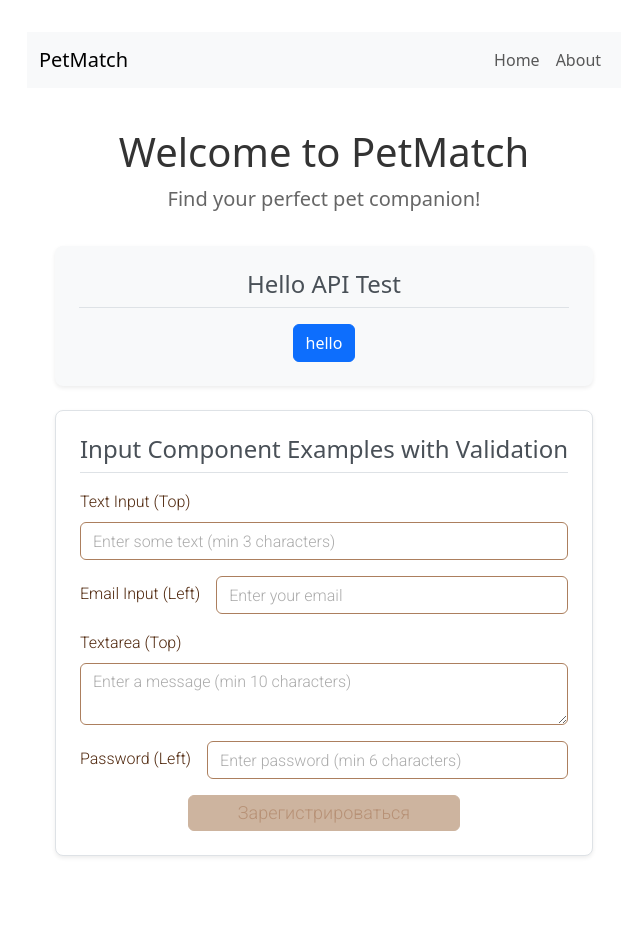
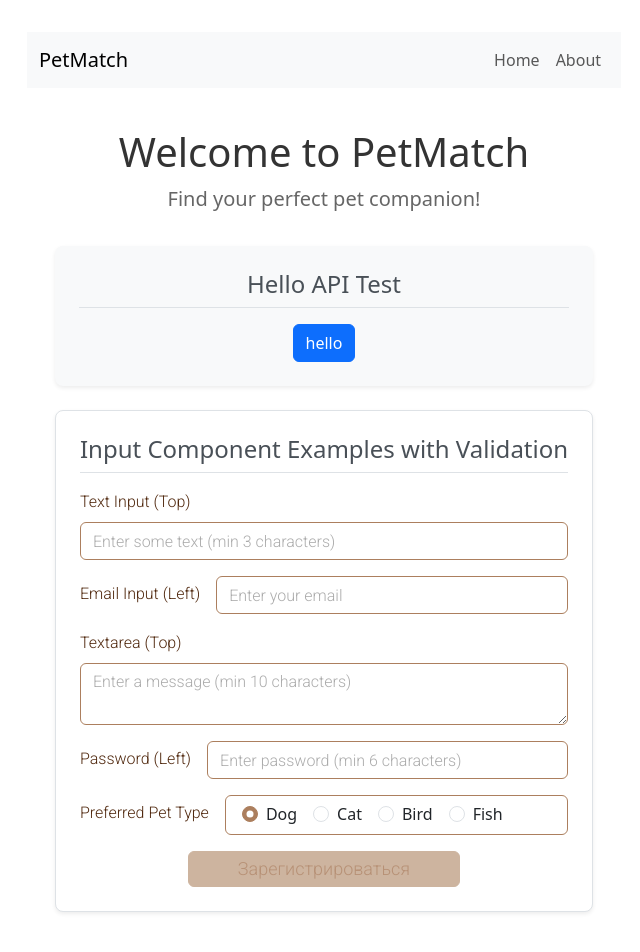
Before and after one commit to PetMatchNSU/PetMatch-frontend, a React (Vite) app: page / in a window 1280 px wide. Shown: the top 952 px of the page, without its empty margins (316-956 px from the left). Before the commit the page ends 928 px from the top, so only its background shows below. Built offline with nearby package versions, Linux system fonts and the light colour scheme.

Commit message:
[15480]-radioButtons

```diff
--- a/src/components/Input.module.css
+++ b/src/components/Input.module.css
@@ -2,8 +2,8 @@
   display: block;
   width: 100%;
   padding: 0.375rem 0.75rem;
-  font-size: 1rem;
-  font-weight: 400;
+  font-size: 16px;
+  font-weight: 300;
   line-height: 1.5;
   color: #212529;
   background-color: #fff;
--- /dev/null
+++ b/src/components/RadioButton.module.css
@@ -0,0 +1,73 @@
+.radioButtonWrapper {
+  margin-bottom: 1rem;
+}
+
+.radioButtonWrapperHorizontal {
+  display: flex;
+  align-items: flex-start;
+}
+
+.radioButtonLabel {
+  display: inline-block;
+  margin-bottom: 0.5rem;
+  font-family: 'Roboto', sans-serif;
+  font-weight: 300;
+  font-size: 16px;
+  color: #50280E;
+  text-align: left;
+  width: 100%;
+}
+
+.radioButtonLabelLeft {
+  margin-right: 1rem;
+  margin-bottom: 0;
+  padding-top: 0.375rem;
+  min-width: 100px;
+  text-align: right;
+  width: max-content;
+  font-family: 'Roboto', sans-serif;
+  font-weight: 300;
+  font-size: 16px;
+  color: #50280E;
+}
+
+.radioButtonContainer {
+  border: 1px solid #AC7F5E;
+  border-radius: 6px;
+  padding: 0.375rem 1rem;
+  flex: 1;
+  min-height: 36px;
+  display: flex;
+  align-items: center;
+  flex-wrap: wrap;
+}
+
+.radioButtonOption {
+  margin-right: 1rem;
+  margin-bottom: 0;
+}
+
+.radioButtonOption:last-child {
+  margin-right: 0;
+}
+
+/* Override Bootstrap default styles for radio buttons with higher specificity */
+.radioButtonContainer :global(input[type="radio"]:checked) {
+  background-color: #AC7F5E;
+  border-color: #AC7F5E;
+}
+
+.radioButtonContainer :global(input[type="radio"]:focus) {
+  box-shadow: 0 0 0 0.25rem rgba(80, 40, 14, 0.25);
+  border-color: #AC7F5E;
+}
+
+.radioButtonContainer :global(.form-check-label) {
+  color: inherit;
+}
+
+.selectedValue {
+  margin-top: 0.5rem;
+  font-size: 0.875rem;
+  color: #6c757d;
+}
--- /dev/null
+++ b/src/components/RadioButton.tsx
@@ -0,0 +1,64 @@
+import React from 'react';
+import { Form } from 'react-bootstrap';
+import type { FormCheckProps } from 'react-bootstrap/esm/FormCheck';
+import styles from './RadioButton.module.css';
+
+interface RadioButtonOption {
+  value: string;
+  label: string;
+}
+
+type LabelPosition = 'top' | 'left';
+
+interface RadioButtonProps {
+  name: string;
+  options: RadioButtonOption[];
+  selectedValue?: string;
+  onChange?: (value: string) => void;
+  label?: string;
+  labelPosition?: LabelPosition;
+  inline?: boolean;
+  disabled?: boolean;
+}
+
+const RadioButton: React.FC<RadioButtonProps> = ({
+  name,
+  options,
+  selectedValue,
+  onChange,
+  label,
+  labelPosition = 'top',
+  inline = false,
+  disabled = false,
+}) => {
+  const isHorizontal = labelPosition === 'left';
+
+  return (
+    <div className={`${styles.radioButtonWrapper} ${isHorizontal ? styles.radioButtonWrapperHorizontal : ''}`}>
+      {label && (
+        <div className={`${styles.radioButtonLabel} ${isHorizontal ? styles.radioButtonLabelLeft : ''}`}>
+          {label}
+        </div>
+      )}
+      <div className={styles.radioButtonContainer}>
+        {options.map((option) => (
+          <Form.Check
+            key={option.value}
+            type="radio"
+            id={`${name}-${option.value}`}
+            name={name}
+            label={option.label}
+            value={option.value}
+            checked={selectedValue === option.value}
+            onChange={(e) => onChange?.(e.target.value)}
+            inline={inline}
+            disabled={disabled}
+          />
+        ))}
+      </div>
+    </div>
+  );
+};
+
+export default RadioButton;
+export type { LabelPosition };
--- a/src/pages/Home.module.css
+++ b/src/pages/Home.module.css
@@ -100,4 +100,15 @@
   padding: 1rem;
   margin-top: 1rem;
   color: #842029;
+
+.home__input-group {
+  margin-bottom: 1rem;
 }
+
+.home__radio-container {
+  border: 1px solid #AC7F5E;
+  border-radius: 6px;
+  padding: 1rem;
+  margin-bottom: 1rem;
+}
+}
--- a/src/pages/Home.tsx
+++ b/src/pages/Home.tsx
@@ -7,6 +7,7 @@ import { fetchHello, selectHelloResponse, selectHelloLoading, selectHelloError }
 import type { AppDispatch } from '../store';
 import Input, { LabelPosition } from '../components/Input';
 import Button from '../components/Button';
+import RadioButton from '../components/RadioButton';
 import axios from 'axios';
 import styles from './Home.module.css';
 
@@ -42,6 +43,9 @@ const Home: React.FC = () => {
   // Track form validity separately from error display
   const [isFormValid, setIsFormValid] = React.useState(false);
 
+  // State for RadioButton example
+  const [selectedPetType, setSelectedPetType] = React.useState<string>('dog');
+
   // Validate form silently (without showing errors)
   React.useEffect(() => {
     // Debounce validation to prevent infinite loops
@@ -74,6 +78,14 @@ const Home: React.FC = () => {
       // You can add error handling here, such as showing an error message
     }
   };
+
+  // RadioButton options for pet types
+  const petTypeOptions = [
+    { value: 'dog', label: 'Dog' },
+    { value: 'cat', label: 'Cat' },
+    { value: 'bird', label: 'Bird' },
+    { value: 'fish', label: 'Fish' },
+  ];
 
   return (
     <div className={styles.home}>
@@ -147,6 +159,17 @@ const Home: React.FC = () => {
               labelPosition={LabelPosition.LEFT}
             />
 
+            {/* RadioButton Example */}
+            <RadioButton
+              name="petType"
+              label="Preferred Pet Type"
+              options={petTypeOptions}
+              selectedValue={selectedPetType}
+              onChange={setSelectedPetType}
+              inline={true}
+              labelPosition="left"
+            />
+
             <Button
               type="submit"
               size="large"
```
